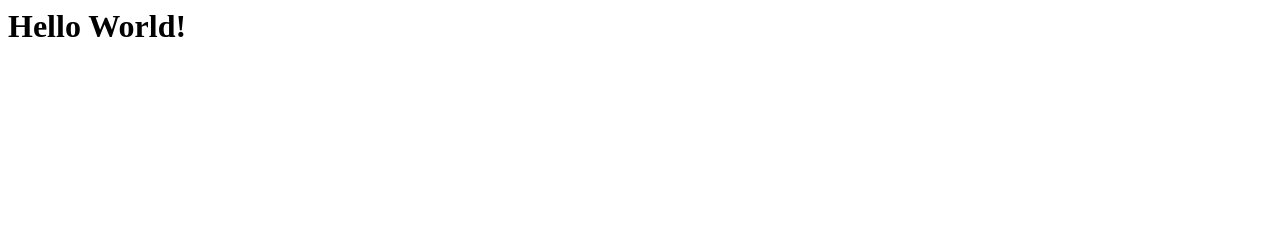
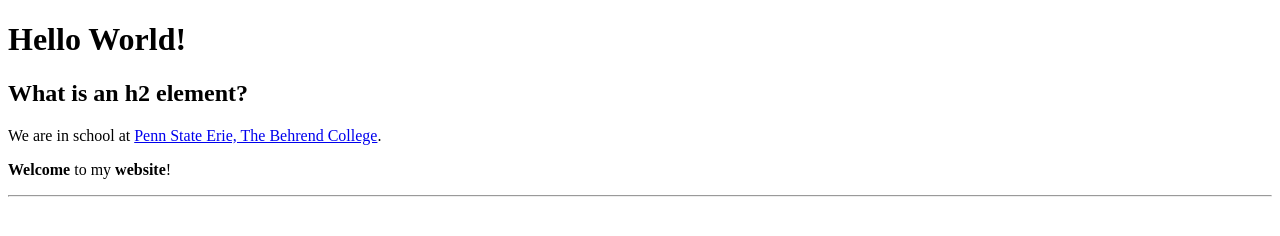
Before and after one commit to cjp6019/Starter, a plain HTML site: page docs/index.html in a window 1280 px wide. Drawn offline with Linux system fonts and the light colour scheme.

Commit message:
Update index.html

```diff
--- a/docs/index.html
+++ b/docs/index.html
@@ -1,8 +1,23 @@
-       <html>
+
+<!DOCTYPE html>
+<html xmlns="http://www.w3.org/1999/xhtml">
     <head>
         <title>My new webpage</title>
+
+        <!--This is a comment-->
+        <!-- Comments are cool -->
+        <!--This is a COMMENT.
+            This area of your website holds metadata and important information
+            that can be linked to this document. It does not display in the browser window. -->
     </head>
     <body>
-                                  <h1>Hello World!</h1>
+        <!--The body element holds the display area. -->
+        <h1>Hello <strong>World!</strong></h1>
+        <h2>What is an h2 element? </h2>
+        <p>We are in school at <a href="https://behrend.psu.edu/">Penn State Erie, The Behrend College</a>.</p>
+        <p><strong>Welcome</strong> to my <strong>website</strong>! </p>
+
+        <hr/>
     </body>
+
 </html>
```
Lines whose indentation alone changed are shown as unchanged.
